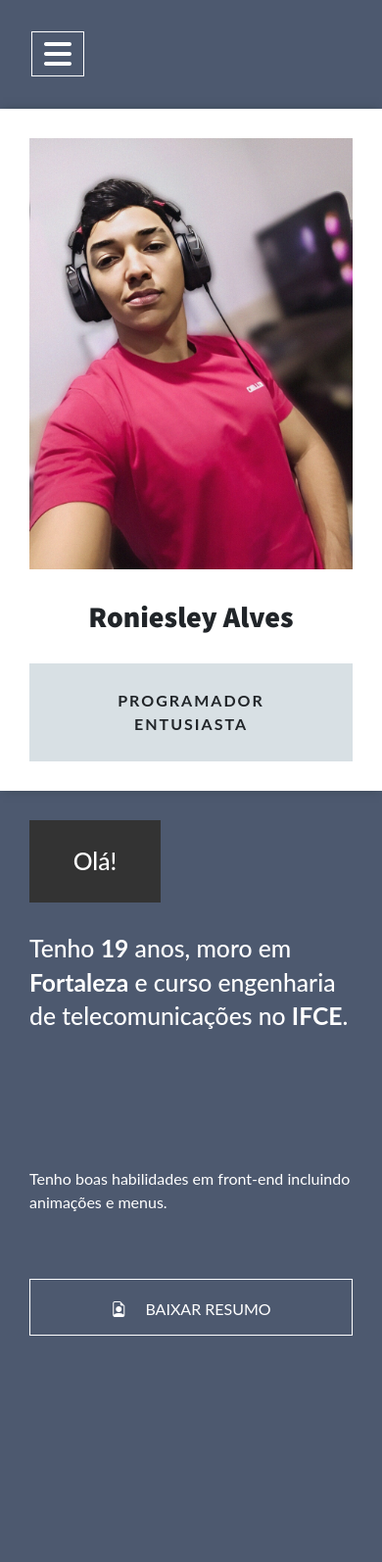
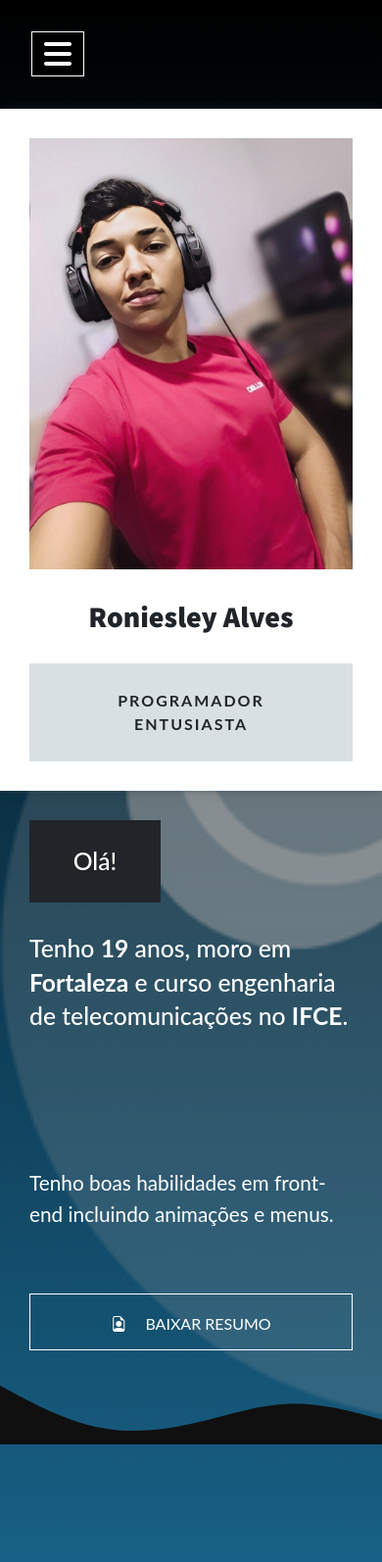
Before and after one commit to alvesrony/curriculo, a PHP site: page / in a window 390 px wide. Shown: the top 1594 px of the page at 98% size. Run offline with PHP 8.4, Linux system fonts and the light colour scheme.

Commit message:
finalizando seções

```diff
--- a/css/estilo.css
+++ b/css/estilo.css
@@ -146,6 +147,7 @@
 
 /* Menu Button */
 .menu-button {
+  background: #000;
   position: fixed;
   z-index: 1000;
   border: 1px solid #fff;
@@ -202,28 +205,18 @@
   z-index: 0;
   display: table;
   padding-top: 111px;
-  background-image: url('../imagens/bg-secao-sobre.png');
+  /* background: linear-gradient(182deg, #000, #289edb); */
+  background-image: url(../imagens/bg-principal3.png);
   background-size: cover;
   background-repeat: no-repeat;
-  background-position: center;
+  background-position: top;
   width: 100%;
   height: 100%;
-  padding-bottom: 30px;
-}
-
-.area_usuario::before {
-  content: "";
-  position: absolute;
-  z-index: 0;
-  top: 0;
-  left: 0;
-  width: 100%;
-  height: 100%;
-  background-color: rgba(46, 61, 86, 0.6);
 }
 
 /*Perfil usuário*/
 .bloco_usuario {
+  z-index: 222;
 	padding: 30px;
   background: #fff;
   box-shadow: 0 0 10px -3px #2e3d42;
@@ -261,7 +254,7 @@
 }
 
 .descricao_usuario h2.ola {
-  background: #333;
+  background: #212529;
   text-align: center;
   width: 134px;
   padding: 25px 0;
--- a/css/mediaqueries.css
+++ b/css/mediaqueries.css
@@ -2,9 +2,6 @@
 /*************************** Estilos para dispositivos móveis ***************************/
 @media (max-width: 767.98px) {
 /* section usuário */
-  .area_usuario {
-    background: #7b8394;
-  }
 
   .descricao_usuario {
     padding: 0 30px 10px 30px;
@@ -29,9 +26,7 @@
 
 
 /* section projetos */
-.cntt_section {
-  height: 690px;
-}
+
 /* /section projetos */
 
 
@@ -68,9 +63,6 @@
 /* /section iformações */
 
 /* section projetos */
-.cntt_section {
-  height: 745px;
-}
 .cntt_titulo h2 {
   font-size: 34px;
 }
@@ -105,9 +97,6 @@
     max-width: 300px;
 }
 
-  .cntt_section {
-    height: 755px;
-  }
 /* /section projetos */
 }
 
--- a/index.php
+++ b/index.php
@@ -116,7 +116,7 @@
                           </div>
                         </div><!-- /carousel -->
 
-                        <p>
+                        <p style="font-size: 1.3em;">
                           Tenho boas habilidades em front-end incluindo animações e menus.
                         </p>
                         <a href="arquivos/curriculo.pdf" class="btn text-uppercase" download>
@@ -126,6 +126,7 @@
                     </div>
                   </div><!-- /row -->
               </div><!-- /container -->
+              <svg style="position: relative;" xmlns="http://www.w3.org/2000/svg" viewBox="0 0 1440 320"><path fill="#101010" fill-opacity="1" d="M0,96L60,128C120,160,240,224,360,250.7C480,277,600,267,720,240C840,213,960,171,1080,165.3C1200,160,1320,192,1380,208L1440,224L1440,320L1380,320C1320,320,1200,320,1080,320C960,320,840,320,720,320C600,320,480,320,360,320C240,320,120,320,60,320L0,320Z"></path></svg>
             </section><!-- /seção usuário -->
 
             <section id="habilidades" class="section_hab"><!-- seção habilidades -->
@@ -532,9 +533,12 @@
                 </div>
 
               </div><!-- /container -->
+              <svg xmlns="http://www.w3.org/2000/svg" viewBox="0 0 1440 320"><path fill="#08080a" fill-opacity="1" d="M0,96L80,96C160,96,320,96,480,128C640,160,800,224,960,218.7C1120,213,1280,139,1360,101.3L1440,64L1440,320L1360,320C1280,320,1120,320,960,320C800,320,640,320,480,320C320,320,160,320,80,320L0,320Z"></path></svg>
             </section><!-- /seção projetos -->
 
-            <section id="contato" class="cntt_section"><!-- seção contato -->
+            <div  id="contato">
+            <section class="cntt_section"><!-- seção contato -->
+
               <div class="container-md container-fluid pt-4"><!-- container -->
 
                 <div class="row">
@@ -638,7 +642,7 @@
                     <i class="fa-regular fa-envelope"></i>
                   </a>
 
-                  <a href="#" id="top-link">
+                  <a href="#" id="top-link"  title="Topo">
                   <i class="fa-solid fa-arrow-up"></i>
                   </a>
                 </div>
@@ -650,6 +654,7 @@
 
               </div><!-- /container -->
             </footer><!-- /Rodapé -->
+            </div>
 
         </div><!-- /content -->
       </div><!-- /content-wrap -->
@@ -662,4 +667,4 @@
 
   </body>
 
-</html>""
+</html>
```
Also changed, not shown: other parts of css/estilo.css (+12 -9 lines), imagens/bg-menu.png (deleted), imagens/bg-principal.png (added), imagens/bg-principal2.png (added), imagens/bg-principal3.png (added), imagens/bg-secao-sobre.png (deleted).
